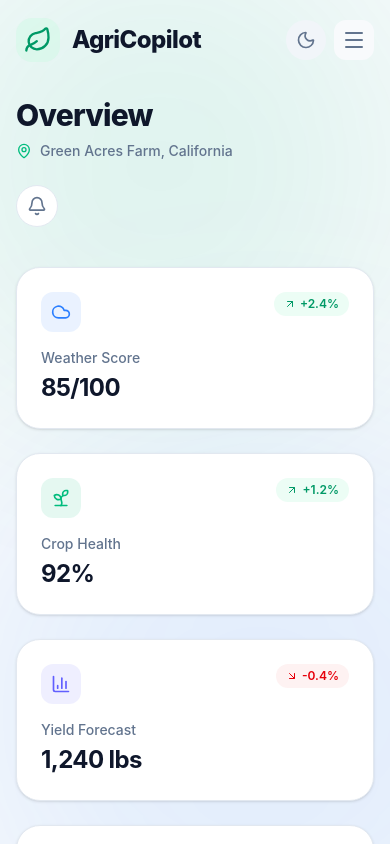
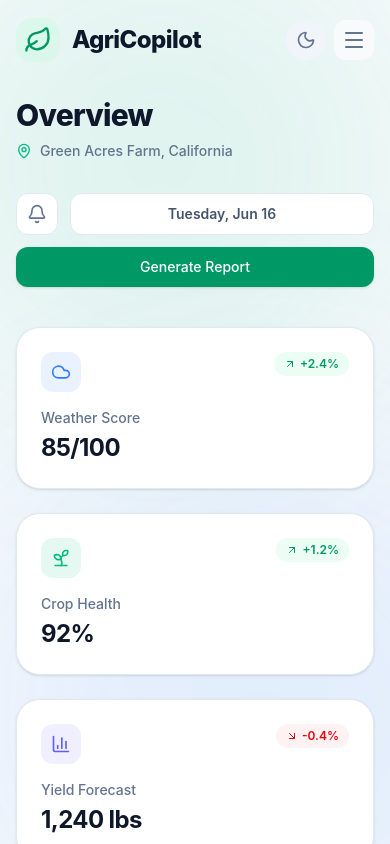
Before and after one commit to rahulmehta7104/agricopilot, a React app in the folder frontend/: page /dashboard in a window 390 px wide. Shown: the top 844 px of the page. Built offline with nearby package versions, Linux system fonts and the light colour scheme; the HTML template or start-up script is replaced by a standard one.

Commit message:
fix: improve dashboard responsiveness and update week 3 documentation

```diff
--- a/frontend/src/pages/Dashboard.jsx
+++ b/frontend/src/pages/Dashboard.jsx
@@ -23,14 +23,16 @@ export default function Dashboard() {
               <span>Green Acres Farm, California</span>
             </div>
           </div>
-          <div className="flex flex-wrap items-center gap-3">
-            <button className="p-2.5 rounded-full text-slate-500 bg-white border border-slate-200 hover:bg-slate-50 hover:text-slate-700 transition-colors dark:bg-slate-900 dark:border-slate-800 dark:text-slate-400 dark:hover:bg-slate-800 dark:hover:text-slate-200">
-              <Bell className="h-5 w-5" />
-            </button>
-            <div className="text-sm font-semibold text-slate-600 dark:text-slate-300 bg-white dark:bg-slate-900 px-4 py-2.5 rounded-full border border-slate-200 dark:border-slate-800 hidden sm:block">
-              {new Date().toLocaleDateString('en-US', { weekday: 'long', month: 'short', day: 'numeric' })}
+          <div className="flex flex-col sm:flex-row sm:items-center gap-3 w-full md:w-auto mt-2 md:mt-0">
+            <div className="flex items-center gap-3 w-full sm:w-auto">
+              <button className="p-2.5 rounded-xl text-slate-500 bg-white border border-slate-200 hover:bg-slate-50 hover:text-slate-700 transition-colors dark:bg-slate-900 dark:border-slate-800 dark:text-slate-400 dark:hover:bg-slate-800 dark:hover:text-slate-200 shrink-0">
+                <Bell className="h-5 w-5" />
+              </button>
+              <div className="flex-1 sm:flex-none text-center sm:text-left text-sm font-semibold text-slate-600 dark:text-slate-300 bg-white dark:bg-slate-900 px-4 py-2.5 rounded-xl border border-slate-200 dark:border-slate-800 truncate">
+                {new Date().toLocaleDateString('en-US', { weekday: 'long', month: 'short', day: 'numeric' })}
+              </div>
             </div>
-            <Button className="hidden sm:inline-flex">Generate Report</Button>
+            <Button className="w-full sm:w-auto">Generate Report</Button>
           </div>
         </header>
 
```
Also changed, not shown: 1 other file (tests, documents, lock files or other folders).
